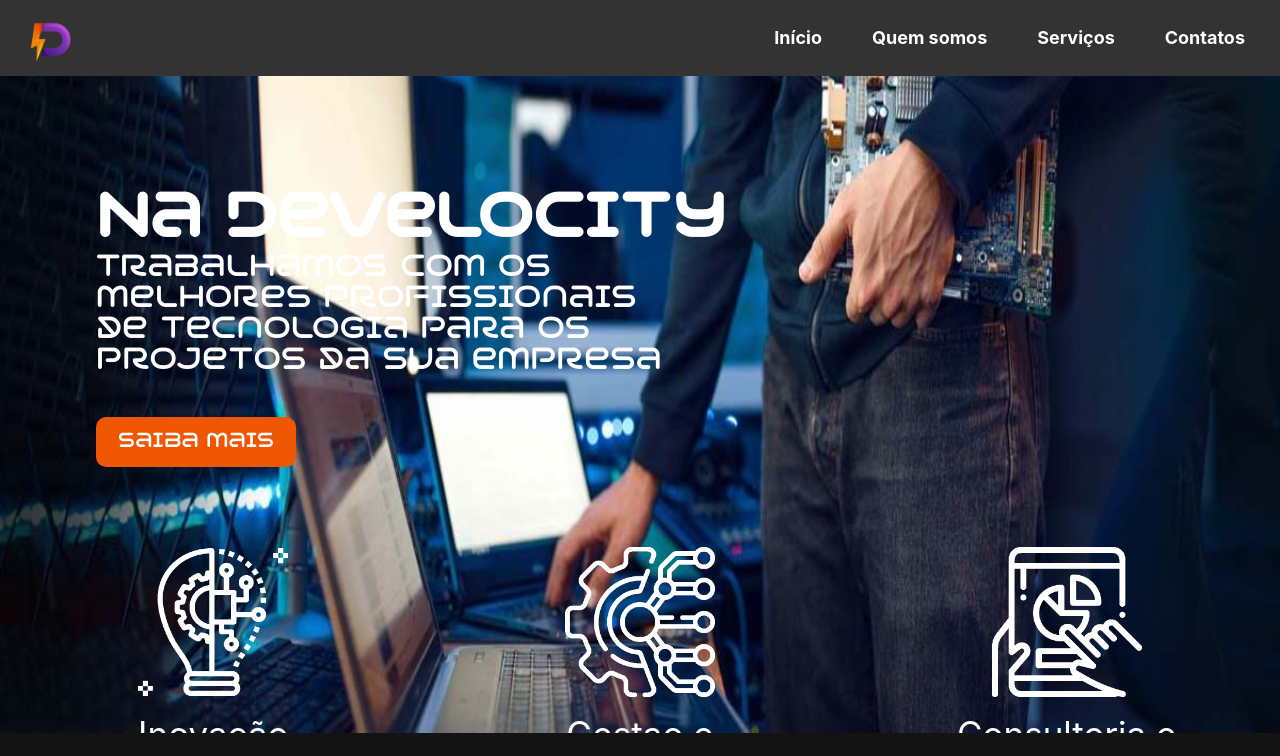
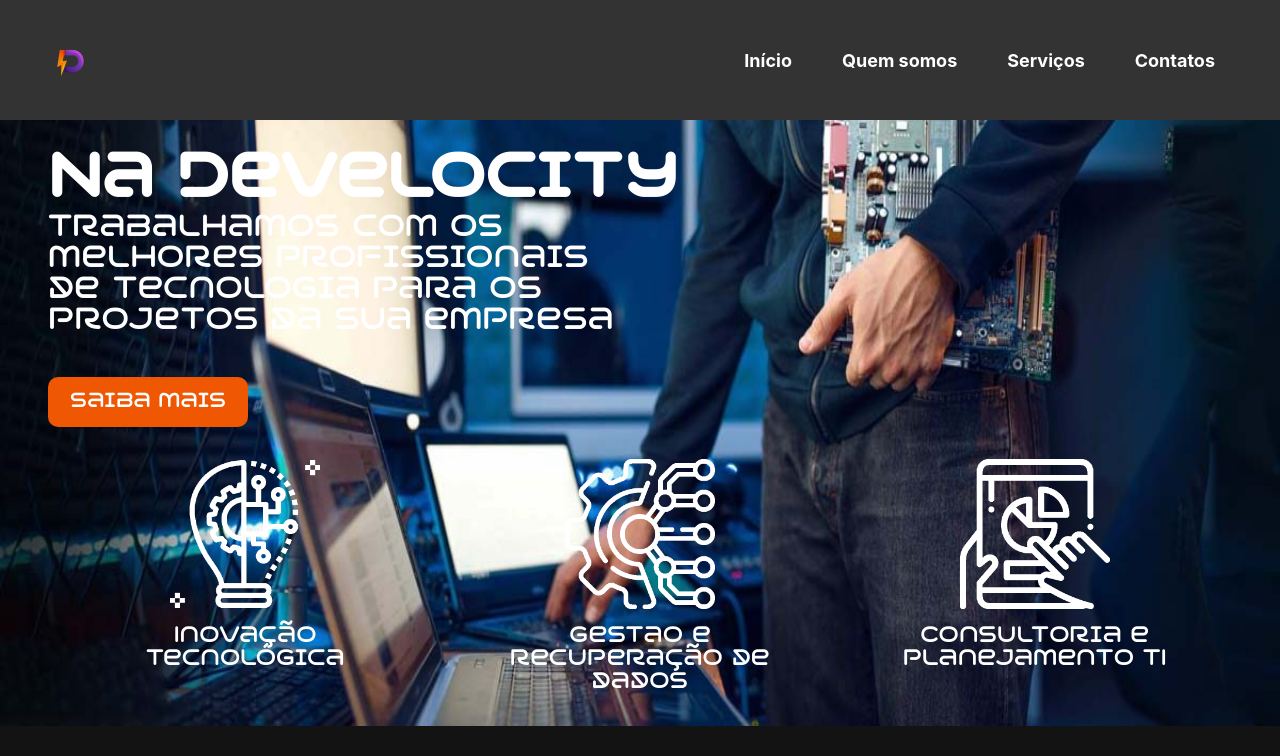
Before and after one commit to leo1lazaro/Develocity-Site, a React (Create React App) app: page / in a window 1280 px wide. Shown: the top 756 px of the page. Built offline with nearby package versions, Linux system fonts and the light colour scheme.

Commit message:
Section A Home Corrigida

```diff
--- a/src/Components/NavBar/index.jsx
+++ b/src/Components/NavBar/index.jsx
@@ -4,7 +4,7 @@ import imgLogo from '../../Images/LOGO D.png';
 import PaginaAtualContext from '../../Contexts/PaginaAtualContext';
 
 function Navbar() {
-  const { paginaAtual, setPaginaAtual } = useContext(PaginaAtualContext);
+  const {setPaginaAtual} = useContext(PaginaAtualContext);
   const [menuOpen, setMenuOpen] = useState(false);
 
   const toggleMenu = () => {
--- a/src/Components/NavBar/navbar.css
+++ b/src/Components/NavBar/navbar.css
@@ -4,11 +4,12 @@
     justify-content: space-between;
     align-items: center;
     background-color: #333;
-    padding: 10px 20px;
+    padding: 10px 50px;
+    height: 120px;
 }
 
 .navbar img {
-    max-width: 60px;
+    max-width: 40px;
     border-radius: 50px;
 }
 
--- a/src/Components/Pages/Contatos/SectionAContatos/sectionacontatos.css
+++ b/src/Components/Pages/Contatos/SectionAContatos/sectionacontatos.css
@@ -19,6 +19,7 @@
     padding: 4em 2em;
     min-height: 88vh;
     font-family: var(--font-principal);
+    margin-top: 120px;
 }
 .section-a-contatos-top{
     text-align: center;
--- a/src/Components/Pages/Home/SectionA/cardahome.css
+++ b/src/Components/Pages/Home/SectionA/cardahome.css
@@ -1,3 +1,12 @@
+@font-face {
+    font-family: 'Varino';
+    src: url('../../../../fonts/Varino.ttf') format('truetype');
+    font-weight: normal;
+    font-style: normal;
+}
+:root{
+    --font-principal: 'Varino', sans-serif;
+}
 .card-section-a-home{
     display: flex;
     flex-direction: column;
@@ -12,5 +21,6 @@
     flex-wrap: wrap;
     text-align: center;
     width: 70%;
-    font-size: 35px;
+    font-size: 22px;
+    font-family: var(--font-principal);
 }
--- a/src/Components/Pages/Home/SectionA/index.jsx
+++ b/src/Components/Pages/Home/SectionA/index.jsx
@@ -13,7 +13,7 @@ function SectionA() {
       <div className='section-a-home-itens'>
         <h2 className='home-itens-titulo'>Na Develocity</h2>
         <p className='home-itens-texto'>Trabalhamos com os melhores profissionais de tecnologia para os projetos da sua empresa</p>
-        <Botao texto='Saiba mais'/>
+        <Botao texto='Saiba mais' />
       </div>
       <div className='cards-section-a-home'>
         <CardsSectionAHome img={img001} texto="Inovação Tecnológica" />
--- a/src/Components/Pages/Home/SectionA/sectiona.css
+++ b/src/Components/Pages/Home/SectionA/sectiona.css
@@ -13,9 +13,14 @@
     background-image: url('../../../../Images/IMAGEM\ INICIAL.jpg');
     background-repeat: no-repeat;
     background-size: 100% 100%;
-    height: 91.6vh;
-    position: relative;
-    overflow: hidden;
+    width: 100%;
+    height: auto;
+    display: flex;
+    flex-direction: column;
+    justify-content: space-around;
+    padding: 2em 3em;
+    gap: 2em;
+    margin-top: 120px;
 }
 .section-a-home button{
     background-color: #EF5702;
@@ -27,16 +32,13 @@
 .cards-section-a-home{
     display: grid;
     grid-template-columns: 1fr 1fr 1fr;
-    height: 200px;
-    position: absolute;
-    margin-top: 5em;
+    height: auto;
     width: 100%;
 }
 .section-a-home-itens{
     display: flex;
     flex-direction: column;
     align-items: baseline;
-    padding: 12em 0em 0 6em;
 }
 .home-itens-titulo{
     color: white;
--- a/src/Components/Pages/QuemSomos/SectionAQuemSomos/sectionaquemsomos.css
+++ b/src/Components/Pages/QuemSomos/SectionAQuemSomos/sectionaquemsomos.css
@@ -16,6 +16,7 @@
     background-color: #131313;
     color: white;
     min-height: 88vh;
+    margin-top: 120px;
 }
 .section-a-quemsomos-img-palestra{
     position: relative;
```
